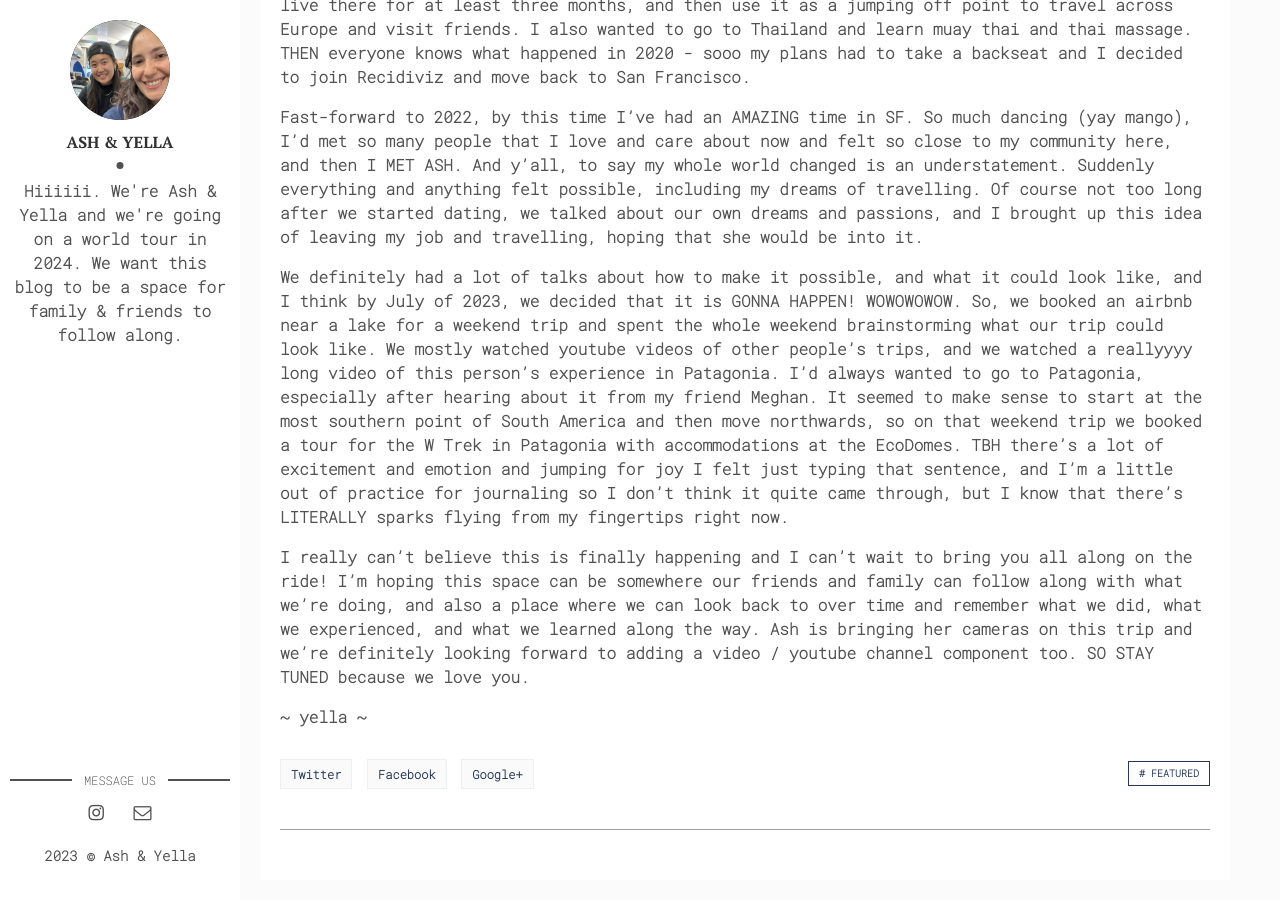
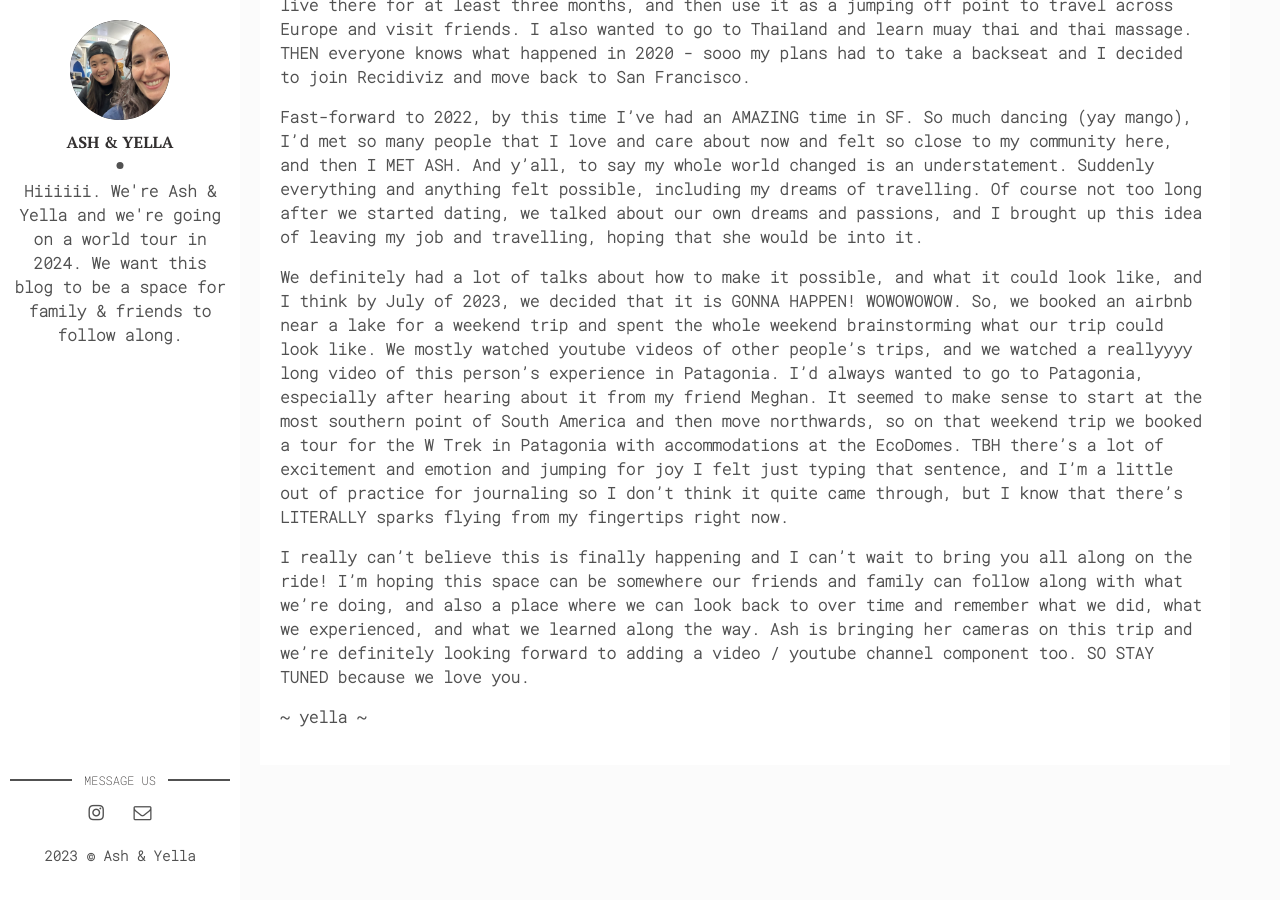
Before and after one commit to daschi/daschi.github.io, a Jekyll site: the page built from _posts/2023-11-22-how-we-started.md, in a window 1280 px wide and 900 px high, scrolled down 975 px. Built offline with Jekyll 4.4.1, drawn with Linux system fonts in a browser that asks for light colours; comment, search, counter and statistics services are not loaded.

Commit message:
Remove share buttons

```diff
--- a/_layouts/post.html
+++ b/_layouts/post.html
@@ -23,40 +23,7 @@ comments: true
           <span>{{page.date | date: '%Y, %b %d'}}&nbsp;&nbsp;&nbsp;&nbsp;</span>
         </div>
       </header>
-      {{content | markdownify}}
-      <div class="page-footer">
-        <div class="page-share">
-          <a
-            href="https://twitter.com/intent/tweet?text={{ page.title }}&url={{ site.url }}{{ page.url }}"
-            title="Share on Twitter"
-            rel="nofollow"
-            target="_blank"
-            >Twitter</a
-          >
-          <a
-            href="https://facebook.com/sharer.php?u={{ site.url }}{{ page.url }}"
-            title="Share on Facebook"
-            rel="nofollow"
-            target="_blank"
-            >Facebook</a
-          >
-          <a
-            href="https://plus.google.com/share?url={{ site.url }}{{ page.url }}"
-            title="Share on Google+"
-            rel="nofollow"
-            target="_blank"
-            >Google+</a
-          >
-        </div>
-        <div class="page-tag">
-          {% for tag in page.tags %}
-          <a href="{{site.baseurl}}/tags#{{tag}}" class="tag"
-            >&#35; {{ tag }}</a
-          >
-          {% endfor %}
-        </div>
-      </div>
-      {% include disqus.html %}
+      {{content | markdownify}} {% include disqus.html %}
     </div>
     <!-- End Wrap Content -->
   </div>
```
